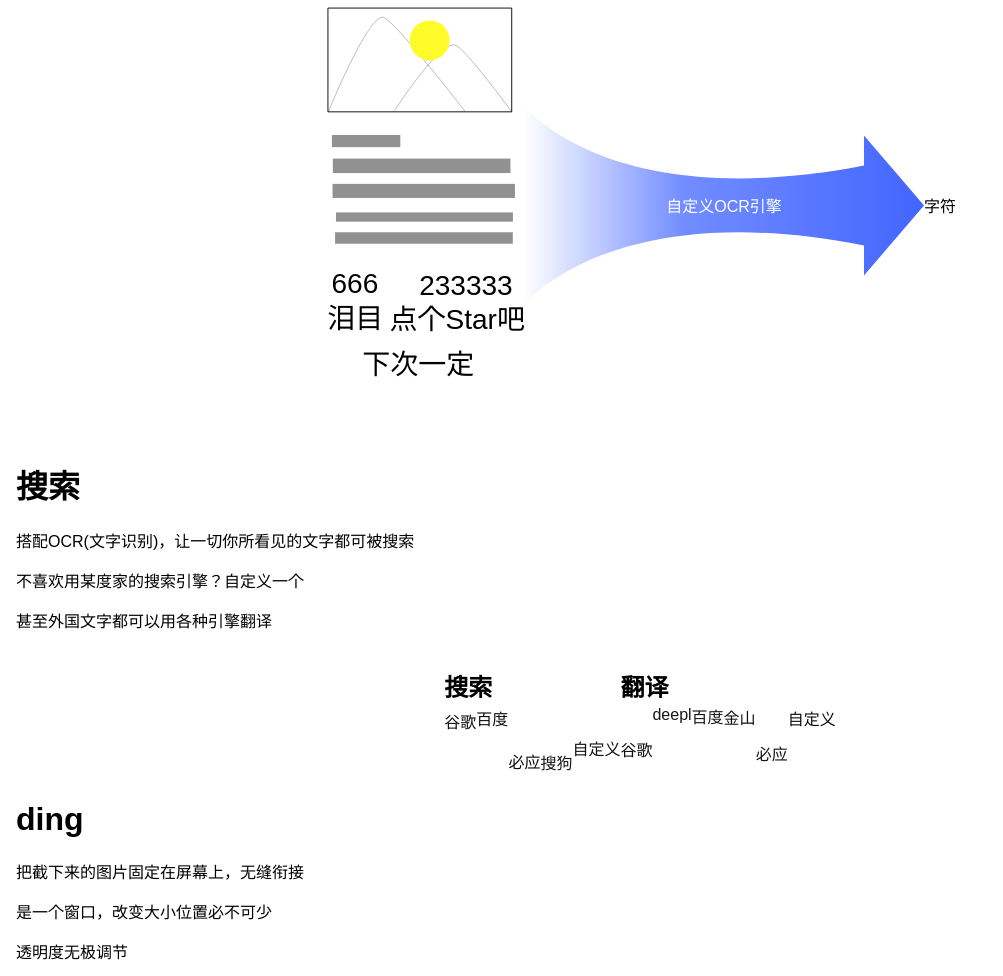
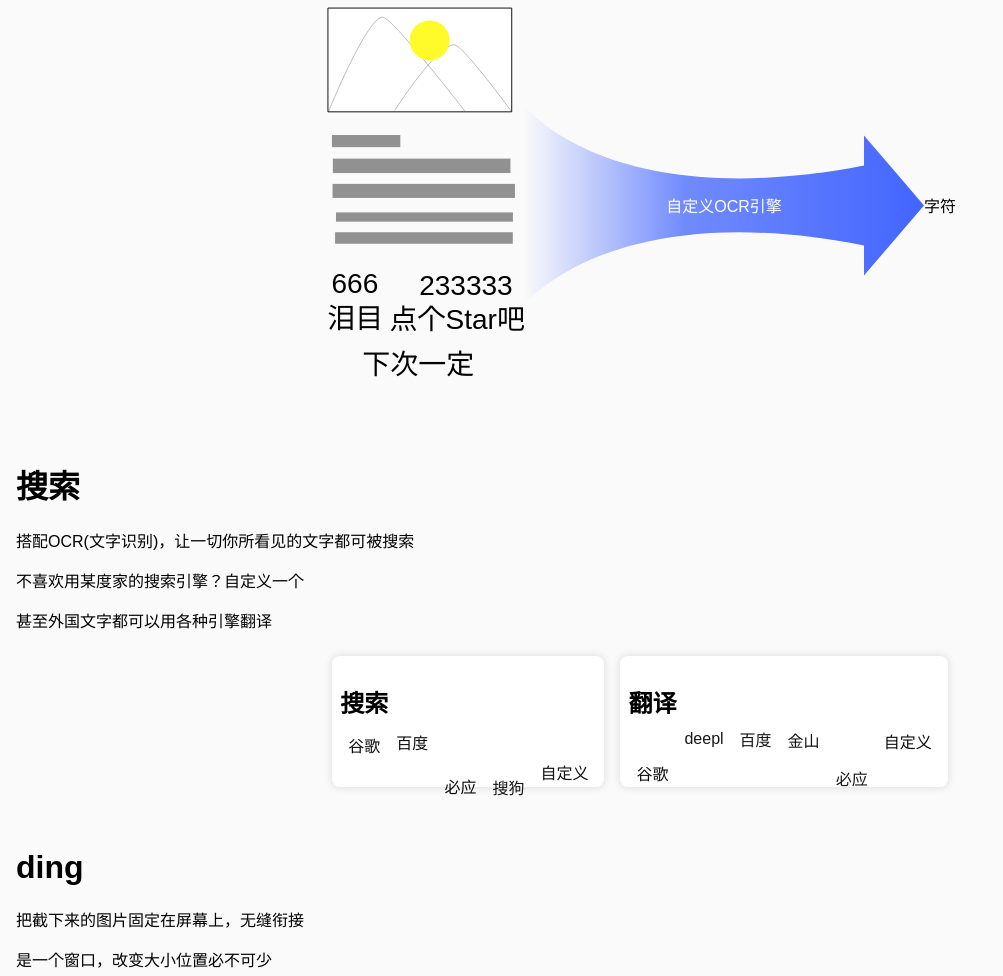
Before and after one commit to xushengfeng/eSearch-website, a plain HTML site: page index.html in a window 1280 px wide. Shown: the part 1860-2836 px from the top of the page, without its empty margins (0-1003 px from the left). Drawn offline with Linux system fonts and the light colour scheme; no server answers.

Commit message:
:lipstick:搜索UI样式更新

```diff
--- a/css/css.css
+++ b/css/css.css
@@ -7,6 +7,7 @@
     --shadow: #0002 0 0 8px;
     --height: 40px;
     --bg: #fff;
+    --bg2: #fafafa;
     --color: #000;
     --color2: #555;
     --color-w: #fff;
@@ -21,6 +22,7 @@ html {
 }
 body {
     margin: 48px 0 0 0;
+    background-color: var(--bg2)
 }
 a {
     color: var(--color);
@@ -92,6 +94,7 @@ button {
     position: relative;
     overflow: hidden;
     transform: translateY(-10%);
+    background-color: var(--bg);
 }
 #main_left {
     display: flex;
@@ -149,6 +152,7 @@ button {
     box-sizing: border-box;
 }
 .card {
+    background-color: var(--bg);
     box-shadow: var(--shadow);
     margin: 8px;
     padding: 8px;
@@ -212,6 +216,7 @@ button {
     width: 400px;
     height: 200px;
     background: linear-gradient(to right, rgba(181, 195, 255, 0) 0%, rgba(66, 101, 255, 0.747) 40%, rgb(66, 101, 255) 100%);
+
     display: flex;
     align-items: center;
     justify-content: center;
@@ -222,8 +227,16 @@ button {
     display: flex;
     justify-content: center;
 }
+.search_p > div{
+    background-color: var(--bg);
+    box-shadow: var(--shadow);
+    margin: 8px;
+    padding: 8px;
+    border-radius: var(--border-radius);
+}
 #search span, #translate span{
     display: inline-block;
+    margin: 8px;
 }
 
 /* 下载 */
@@ -232,6 +245,7 @@ button {
     flex-direction: column;
     align-items: center;
     height: calc(100vh - 48px);
+    background-color: var(--bg);
 }
 
 .pl_Logo {
```
